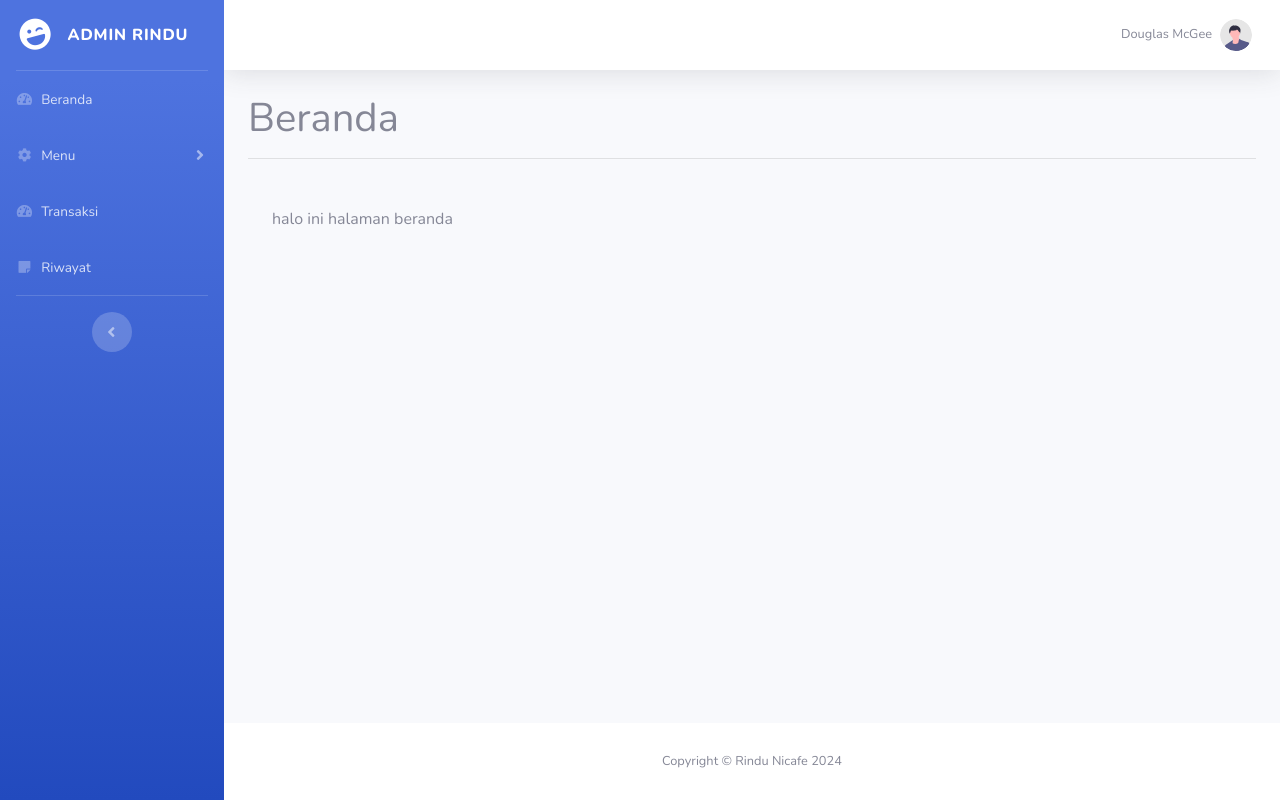
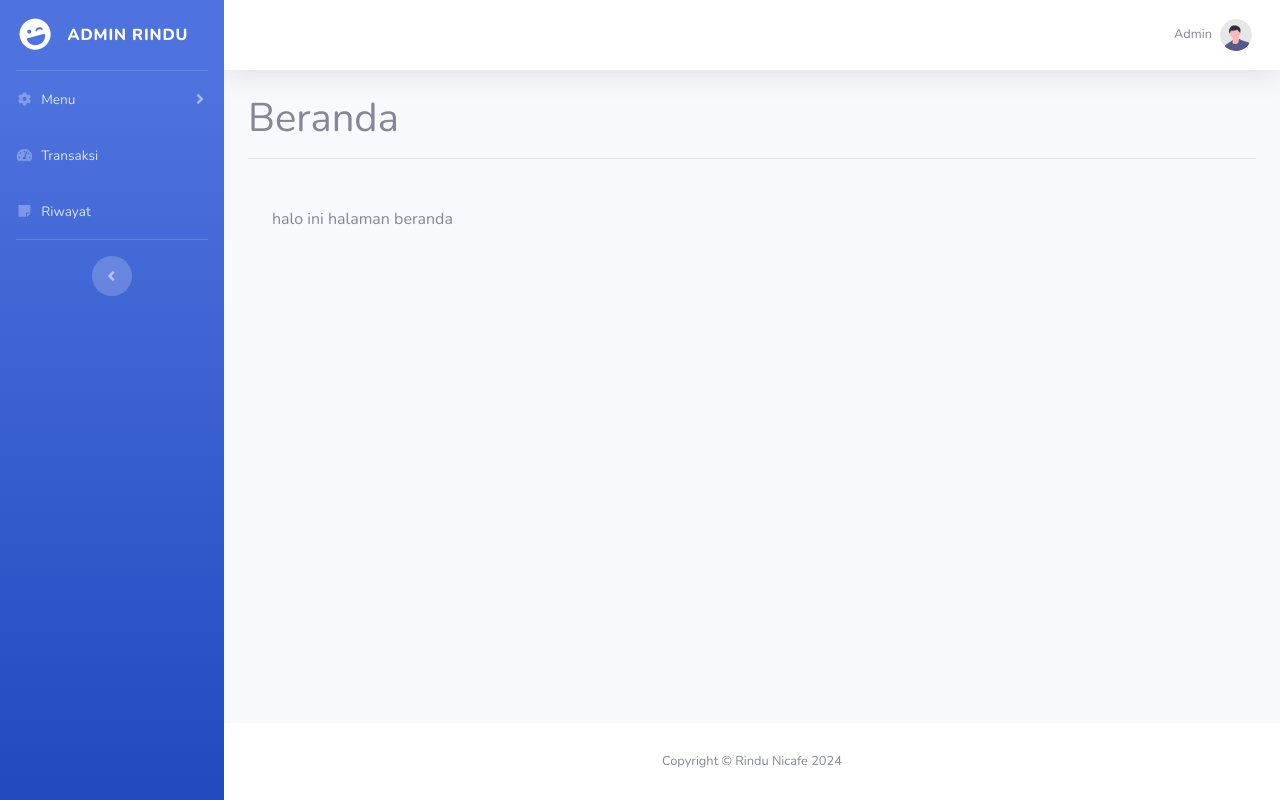
Before and after one commit to musangking15/rindu-nicafe, a CodeIgniter 4 app: the page made by app/Views/admin/beranda.php in a window 1280 px wide. Run offline with PHP 8.4 and a stand-in for CodeIgniter, Linux system fonts and the light colour scheme; the template is opened without the code that fills it, so the values that code supplies are empty; some libraries are stand-ins or nearby versions.

Commit message:
Fix : fix the display on the admin page

```diff
--- a/app/Config/Routes.php
+++ b/app/Config/Routes.php
@@ -15,7 +15,7 @@ $routes->get('/delete/(:any)', 'Home::delete/$1', ['as' => 'delete']);
 
 
 $routes->group('admin', static function ($routes) {
-    $routes->get('/', 'AdminController::index', ['as' => 'beranda']);
+    $routes->addRedirect('/', 'admin/transaksi');
     $routes->get('transaksi', 'TransaksiController::index', ['as' => 'transaksi']);
     $routes->post('transaksi/ready/(:any)', 'TransaksiController::ready/$1', ['as' => 'ready']);
     $routes->group('data-menu', static function ($routes) {
--- a/app/Views/admin/layout.php
+++ b/app/Views/admin/layout.php
@@ -32,7 +32,7 @@
         <ul class="navbar-nav bg-gradient-primary sidebar sidebar-dark accordion" id="accordionSidebar">
 
             <!-- Sidebar - Brand -->
-            <a class="sidebar-brand d-flex align-items-center justify-content-center" href="<?= url_to('beranda'); ?>">
+            <a class="sidebar-brand d-flex align-items-center justify-content-center" href="<?= url_to('transaksi'); ?>">
                 <div class="sidebar-brand-icon rotate-n-15">
                     <i class="fas fa-laugh-wink"></i>
                 </div>
@@ -43,11 +43,11 @@
             <hr class="sidebar-divider my-0">
 
             <!-- Nav Item - Dashboard -->
-            <li class="nav-item">
-                <a class="nav-link" href="<?= url_to('beranda'); ?>">
+            <!-- <li class="nav-item">
+                <a class="nav-link" href="">
                     <i class="fas fa-fw fa-tachometer-alt"></i>
                     <span>Beranda</span></a>
-            </li>
+            </li> -->
 
 
             <!-- Nav Item - Pages Collapse Menu -->
@@ -112,7 +112,7 @@
                         <!-- Nav Item - User Information -->
                         <li class="nav-item dropdown no-arrow">
                             <a class="nav-link dropdown-toggle" href="#" id="userDropdown" role="button" data-toggle="dropdown">
-                                <span class="mr-2 d-none d-lg-inline text-gray-600 small">Douglas McGee</span>
+                                <span class="mr-2 d-none d-lg-inline text-gray-600 small">Admin</span>
                                 <img class="img-profile rounded-circle" src="<?= base_url(); ?>img/undraw_profile.svg">
                             </a>
                             <!-- Dropdown - User Information -->
```
Also changed, not shown: app/Controllers/Home.php (+6 -6 lines).
